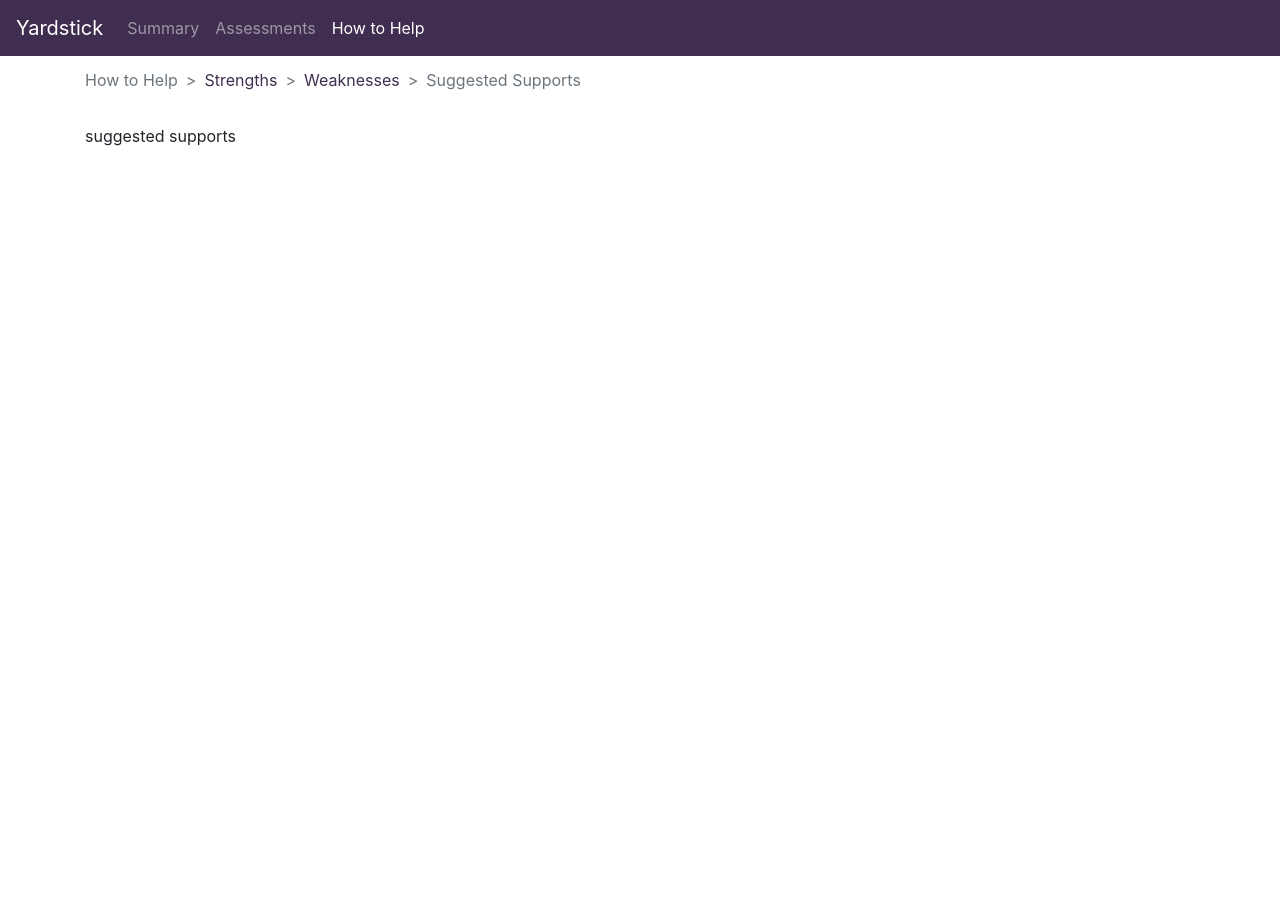
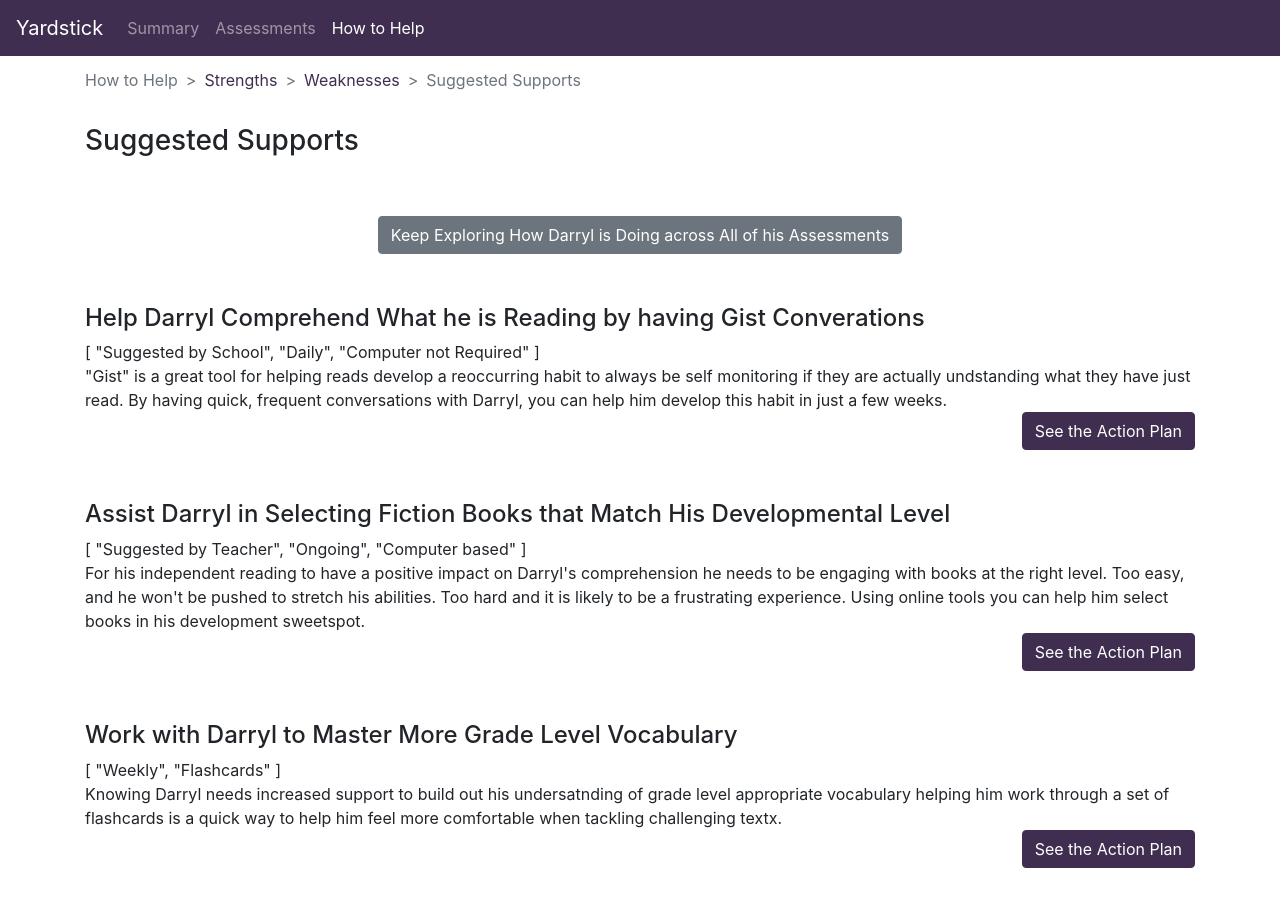
Before and after one commit to ryanechternacht/yardstick-frontend, a Vue app: page /how-to-help/suggested-supports in a window 1280 px wide. Shown: the top 906 px of the page. Before the commit the page ends 800 px from the top, so only its background shows below. Built offline with nearby package versions, Linux system fonts and the light colour scheme; what vue-lodash would draw is missing.

Commit message:
First pass at suggested support page

```diff
--- /dev/null
+++ b/src/components/how-to-help/suggested-supports/SuggestedSupport.vue
@@ -0,0 +1,20 @@
+<template>
+  <div>
+    <h4>{{support.title}}</h4>
+    <div>{{support.tags}}</div>
+    <div>{{support.body}}</div>
+    <div class="right">
+      <b-button variant="primary">See the Action Plan</b-button>
+    </div>
+  </div>
+</template>
+
+<script>
+export default {
+  name: "suggested-support",
+  props: ["support"]
+};
+</script>
+
+<style>
+</style>
--- a/src/store/index.js
+++ b/src/store/index.js
@@ -4,6 +4,7 @@ import Vuex from 'vuex'
 import student from "./modules/student";
 import assessment from "./modules/assessment";
 import breadcrumbs from "./modules/breadcrumbs";
+import howToHelp from "./modules/howToHelp";
 
 Vue.use(Vuex)
 
@@ -11,6 +12,7 @@ export default new Vuex.Store({
   modules: {
     student,
     assessment,
-    breadcrumbs
+    breadcrumbs,
+    howToHelp
   }
 })
--- /dev/null
+++ b/src/store/modules/howToHelp.js
@@ -0,0 +1,45 @@
+export default {
+  namespaced: true,
+  state: {
+    supports: [
+      {
+        title: "Help Darryl Comprehend What he is Reading by having Gist Converations",
+        tags: ["Suggested by School", "Daily", "Computer not Required"],
+        body: `"Gist" is a great tool for helping reads develop a reoccurring habit to always be self monitoring
+               if they are actually undstanding what they have just read. By having quick, frequent conversations with Darryl,
+               you can help him develop this habit in just a few weeks.`,
+        actionPlanLink: "",
+        id: 1
+      },
+      {
+        title: "Assist Darryl in Selecting Fiction Books that Match His Developmental Level",
+        tags: ["Suggested by Teacher", "Ongoing", "Computer based"],
+        body: `For his independent reading to have a positive impact on Darryl's comprehension he needs to be engaging with
+               books at the right level. Too easy, and he won't be pushed to stretch his abilities. Too hard and it is likely
+               to be a frustrating experience. Using online tools you can help him select books in his development sweetspot.`,
+        actionPlanLink: "",
+        id: 2
+      },
+      {
+        title: "Work with Darryl to Master More Grade Level Vocabulary",
+        tags: ["Weekly", "Flashcards"],
+        body: `Knowing Darryl needs increased support to build out his undersatnding of grade level appropriate vocabulary
+               helping him work through a set of flashcards is a quick way to help him feel more comfortable when tackling
+               challenging textx.`,
+        actionPlanLink: "",
+        id: 3
+      }
+    ]
+  },
+  getters: {
+    getSupports(state) {
+      return state.supports;
+    }
+  },
+  mutations: {
+
+  },
+  actions: {
+
+  }
+}
--- a/src/views/how-to-help/SuggestedSupports.vue
+++ b/src/views/how-to-help/SuggestedSupports.vue
@@ -1,11 +1,32 @@
 <template>
-  <div>suggested supports</div>
+  <div>
+    <h3>Suggested Supports</h3>
+
+    <div class="spacer" />
+
+    <div class="center-align">
+      <b-button
+        variant="secondary"
+      >Keep Exploring How {{student.name}} is Doing across All of {{student.demographic.possessivePronoun}} Assessments</b-button>
+    </div>
+
+    <div class="spacer" />
+
+    <div v-for="s in supports" :key="s.id">
+      <suggested-support :support="s" />
+      <div class="spacer" />
+    </div>
+  </div>
 </template>
 
 <script>
-import { mapActions } from "vuex";
+import { mapGetters, mapActions } from "vuex";
+
+import SuggestedSupport from "@/components/how-to-help/suggested-supports/SuggestedSupport";
 
 export default {
+  components: { SuggestedSupport },
+
   created() {
     this.updateBreadcrumbs({
       breadcrumbs: [
@@ -28,6 +49,10 @@ export default {
       ]
     });
   },
+  computed: {
+    ...mapGetters("student", { student: "getStudent" }),
+    ...mapGetters("howToHelp", { supports: "getSupports" })
+  },
   methods: {
     ...mapActions("breadcrumbs", ["updateBreadcrumbs"])
   }
@@ -35,4 +60,16 @@ export default {
 </script>
 
 <style>
+.center-align {
+  text-align: center;
+}
+
+.spacer {
+  height: 50px;
+}
+
+.right {
+  display: flex;
+  justify-content: flex-end;
+}
 </style>
```
Also changed, not shown: src/store/modules/student.js (line endings or trailing spaces).
